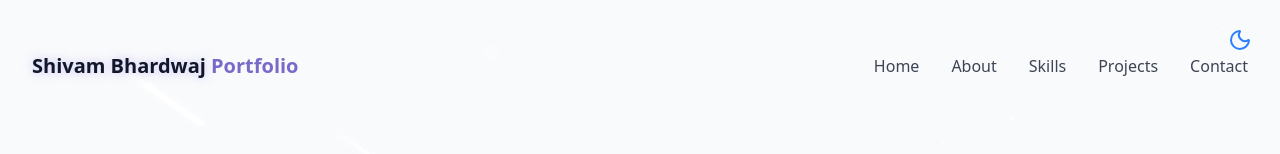
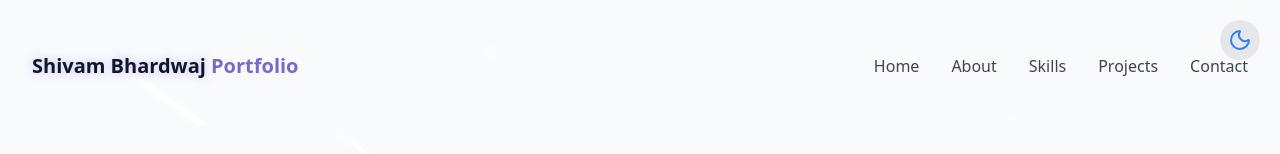
Before and after one commit to Shivambhardwaj11/portfolio-reactjs, a React (Vite) app: page / in a window 1280 px wide. Shown: the top 154 px of the page. Built offline with nearby package versions, Linux system fonts and the light colour scheme.

Commit message:
Fix: dark mode fully working

```diff
--- a/index.html
+++ b/index.html
@@ -1,6 +1,12 @@
-<!doctype html>
-<html lang="en">
+<!DOCTYPE html>
+<html lang="en" class="">
   <head>
+    <meta charset="UTF-8" />
+    <link rel="icon" href="/favicon.svg" />
+    <meta name="viewport" content="width=device-width, initial-scale=1.0" />
+    <title>Portfolio</title>
+
+    <!-- 🛠️ This sets dark mode before React loads -->
     <script>
       (function () {
         const theme = localStorage.getItem('theme');
@@ -9,11 +15,6 @@
         }
       })();
     </script>
-
-    <meta charset="UTF-8" />
-    <link rel="icon" type="image/svg+xml" href="/vite.svg" />
-    <meta name="viewport" content="width=device-width, initial-scale=1.0" />
-    <title>Vite + React</title>
   </head>
   <body>
     <div id="root"></div>
--- a/src/components/ThemeToggle.jsx
+++ b/src/components/ThemeToggle.jsx
@@ -1,37 +1,34 @@
-import React, { useState, useEffect } from 'react';
-import { Sun , Moon } from 'lucide-react';
-import { cn } from '../lib/utils';
+import React, { useEffect, useState } from "react";
+import { Moon, Sun } from "lucide-react";
+import { cn } from "../lib/utils"; // ✅ make sure this file exists
 
 export const ThemeToggle = () => {
-    const[isDarkMode, setDarkMode] = useState(false);
-    useEffect (() => {
-        const savedTheme = localStorage.getItem('theme');
-        if (savedTheme) {
-            setDarkMode(savedTheme === 'dark');
+  const [isDarkMode, setIsDarkMode] = useState(false);
 
-        } else{
-            localStorage.setItem('theme', 'light');
-            setDarkMode(false);
-        }
-    }, []);
+  useEffect(() => {
+    const storedTheme = localStorage.getItem("theme");
+    setIsDarkMode(storedTheme === "dark");
+  }, []);
 
-    const toggleTheme = () => {
-        if (isDarkMode) {
-            document.documentElement.classList.remove('dark');
-            localStorage.setItem('theme', 'light');
-            setDarkMode(false);
+  const toggleTheme = () => {
+    const newTheme = isDarkMode ? "light" : "dark";
+    document.documentElement.classList.toggle("dark", newTheme === "dark");
+    localStorage.setItem("theme", newTheme);
+    setIsDarkMode(newTheme === "dark");
+  };
 
-        }else {
-            document.documentElement.classList.add('dark');
-            localStorage.setItem('theme', 'dark');
-            setDarkMode(true);
-
-        }
-    };
-
-    return <button onClick={toggleTheme} className={cn("fixed max-sm:hidden top-5 right-5 z-40 p-2 rounded-full transition-colors duration-300 focus:outline-hidden")}>
-        {" "}
-        {isDarkMode ?
-        <Sun className='h-6 w-6 text-yellow-500 ' />
-        : <Moon className='h-6 w-6 text-blue-500' />}</button>
-}
+  return (
+    <button
+      onClick={toggleTheme}
+      className={cn(
+        "fixed top-5 right-5 z-50 p-2 rounded-full bg-gray-200 dark:bg-gray-800 transition"
+      )}
+    >
+      {isDarkMode ? (
+        <Sun className="h-6 w-6 text-yellow-500" />
+      ) : (
+        <Moon className="h-6 w-6 text-blue-500" />
+      )}
+    </button>
+  );
+};
```
Lines whose indentation alone changed are shown as unchanged.
